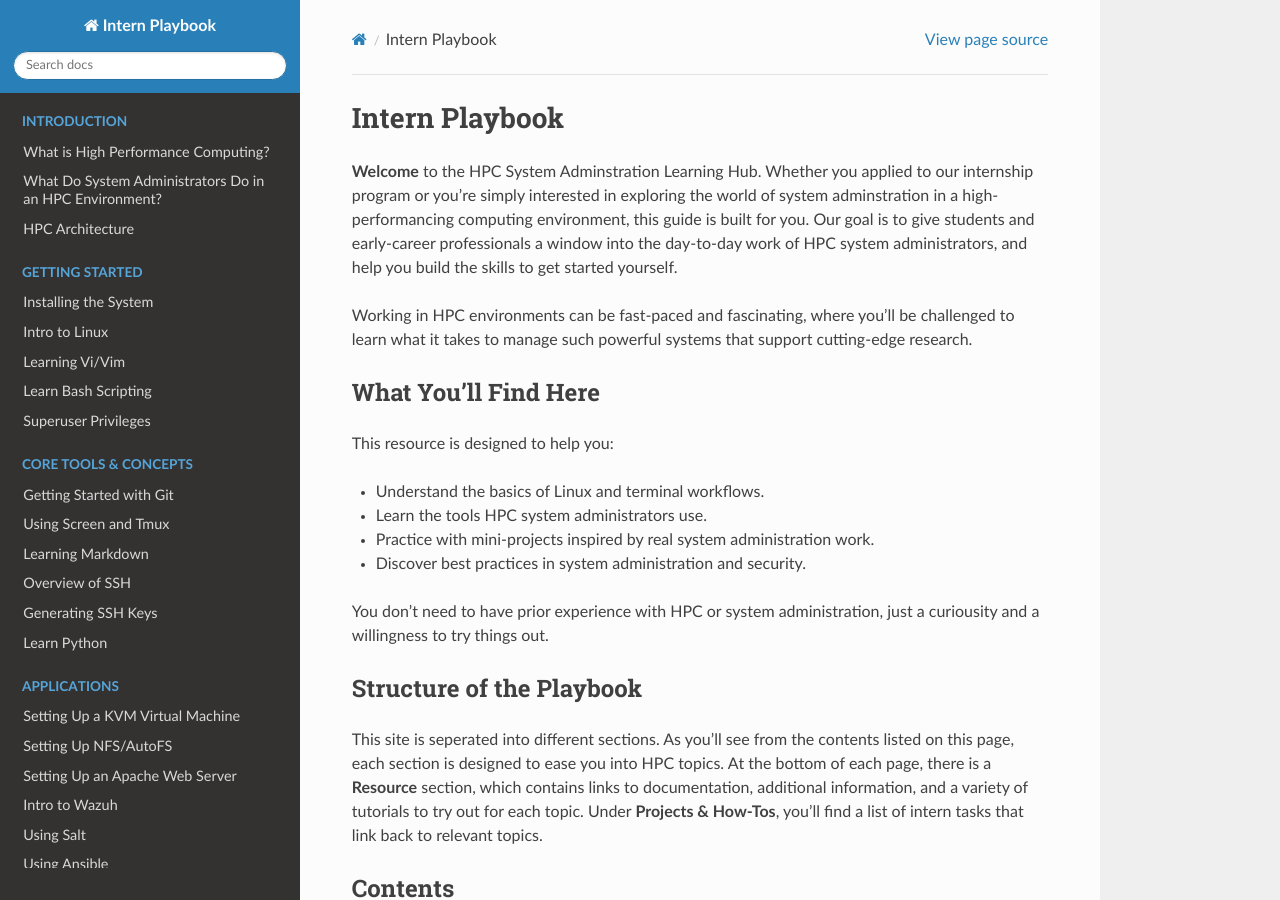
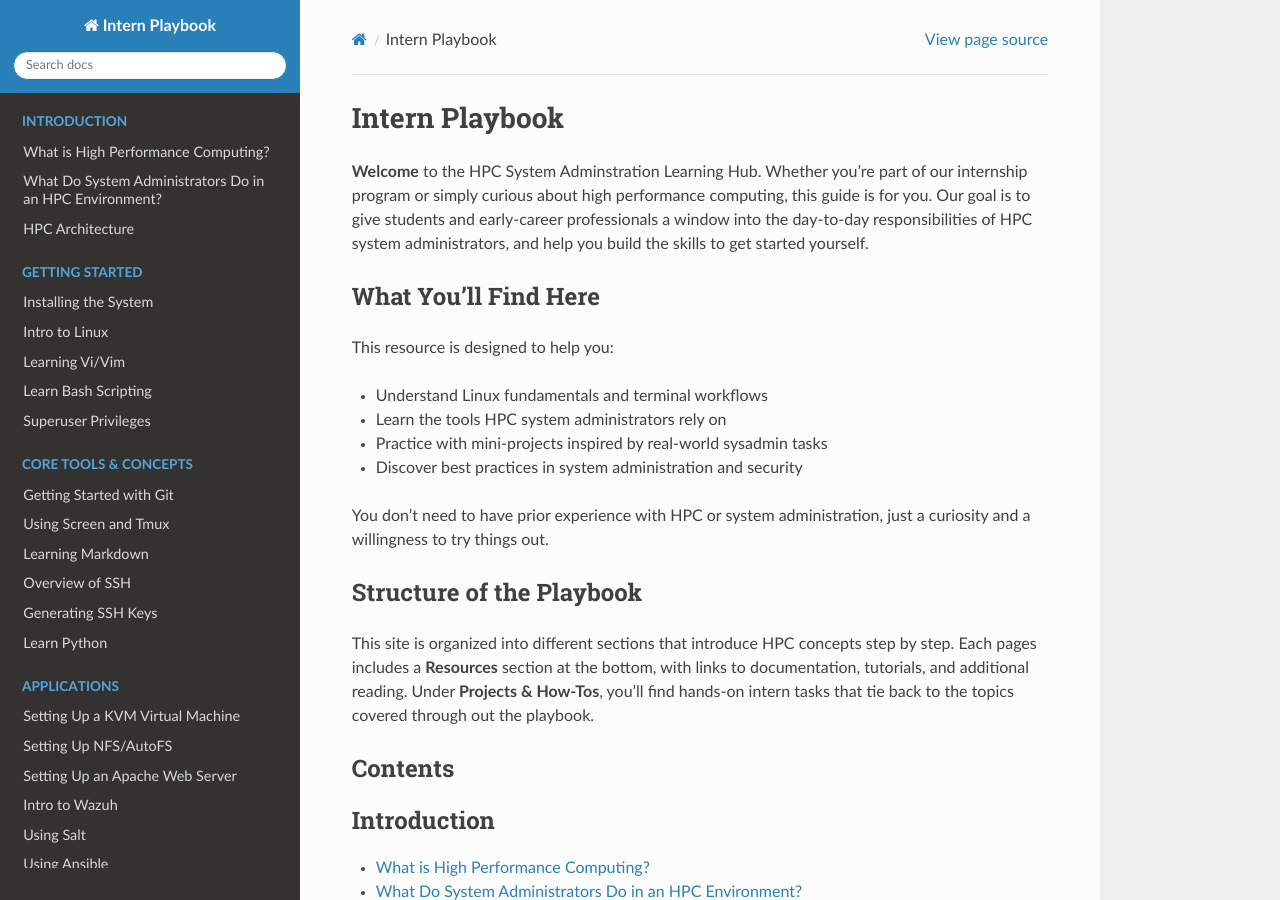
Before and after one commit to TechSquareInc/intern-playbook, a Sphinx documentation site: the page built from docs/source/index.rst, in a window 1280 px wide and 900 px high. Built offline with Sphinx 7.4.7 and the Read the Docs theme 3.1.0, drawn with Linux system fonts in a browser that asks for light colours.

Commit message:
fix typos and restructure landing page

```diff
--- a/docs/source/index.rst
+++ b/docs/source/index.rst
@@ -6,24 +6,22 @@
 Intern Playbook
 ===============
 
-**Welcome** to the HPC System Adminstration Learning Hub. Whether you applied to our internship program or you're simply interested in exploring the world of system adminstration in a high-performancing computing environment, this guide is built for you. Our goal is to give students and early-career professionals a window into the day-to-day work of HPC system administrators, and help you build the skills to get started yourself.
-
-Working in HPC environments can be fast-paced and fascinating, where you'll be challenged to learn what it takes to manage such powerful systems that support cutting-edge research.
+**Welcome** to the HPC System Adminstration Learning Hub. Whether you're part of our internship program or simply curious about high performance computing, this guide is for you. Our goal is to give students and early-career professionals a window into the day-to-day responsibilities of HPC system administrators, and help you build the skills to get started yourself.
 
 What You'll Find Here
 ---------------------
 This resource is designed to help you:
 
-* Understand the basics of Linux and terminal workflows.
-* Learn the tools HPC system administrators use.
-* Practice with mini-projects inspired by real system administration work.
-* Discover best practices in system administration and security.
+* Understand Linux fundamentals and terminal workflows
+* Learn the tools HPC system administrators rely on
+* Practice with mini-projects inspired by real-world sysadmin tasks
+* Discover best practices in system administration and security
 
-You don't need to have prior experience with HPC or system administration, just a curiousity and a willingness to try things out.
+You don't need to have prior experience with HPC or system administration, just a curiosity and a willingness to try things out.
 
 Structure of the Playbook
 -------------------------
-This site is seperated into different sections. As you'll see from the contents listed on this page, each section is designed to ease you into HPC topics. At the bottom of each page, there is a **Resource** section, which contains links to documentation, additional information, and a variety of tutorials to try out for each topic. Under **Projects & How-Tos**, you'll find a list of intern tasks that link back to relevant topics.
+This site is organized into different sections that introduce HPC concepts step by step. Each pages includes a **Resources** section at the bottom, with links to documentation, tutorials, and additional reading. Under **Projects & How-Tos**, you'll find hands-on intern tasks that tie back to the topics covered through out the playbook.
 
 Contents
 --------
```
